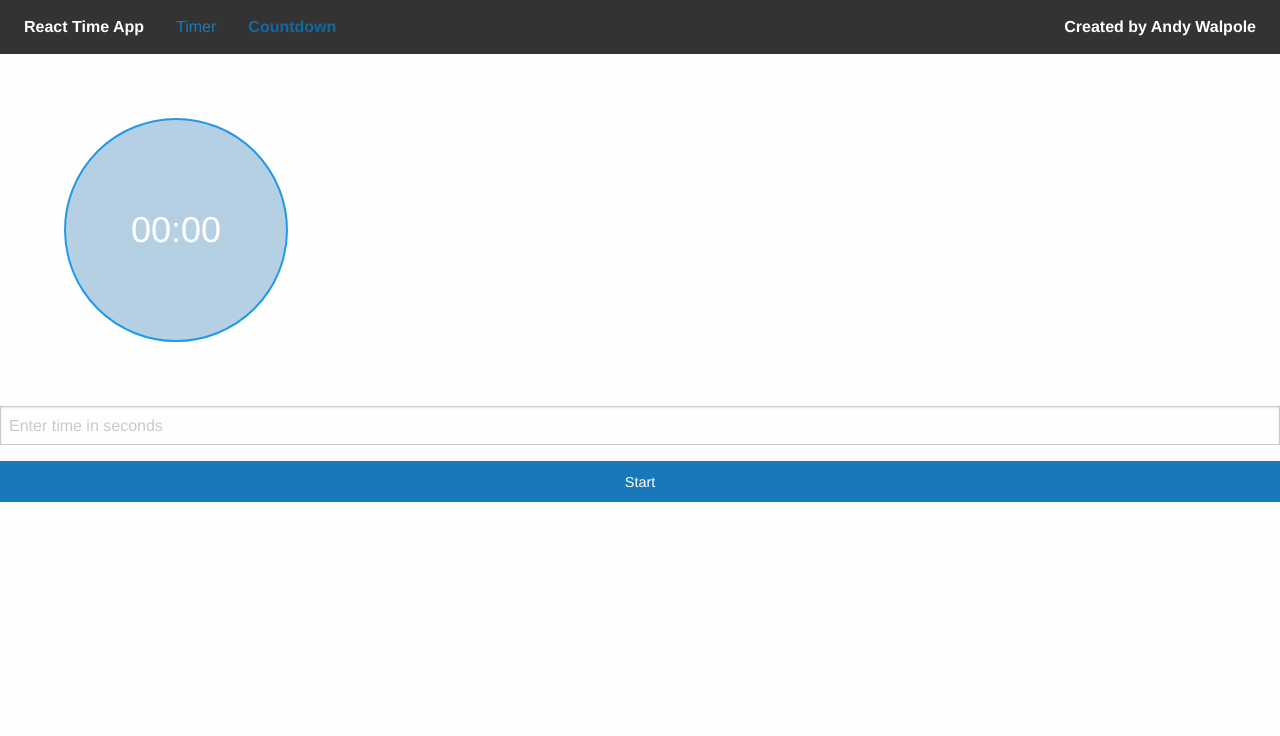
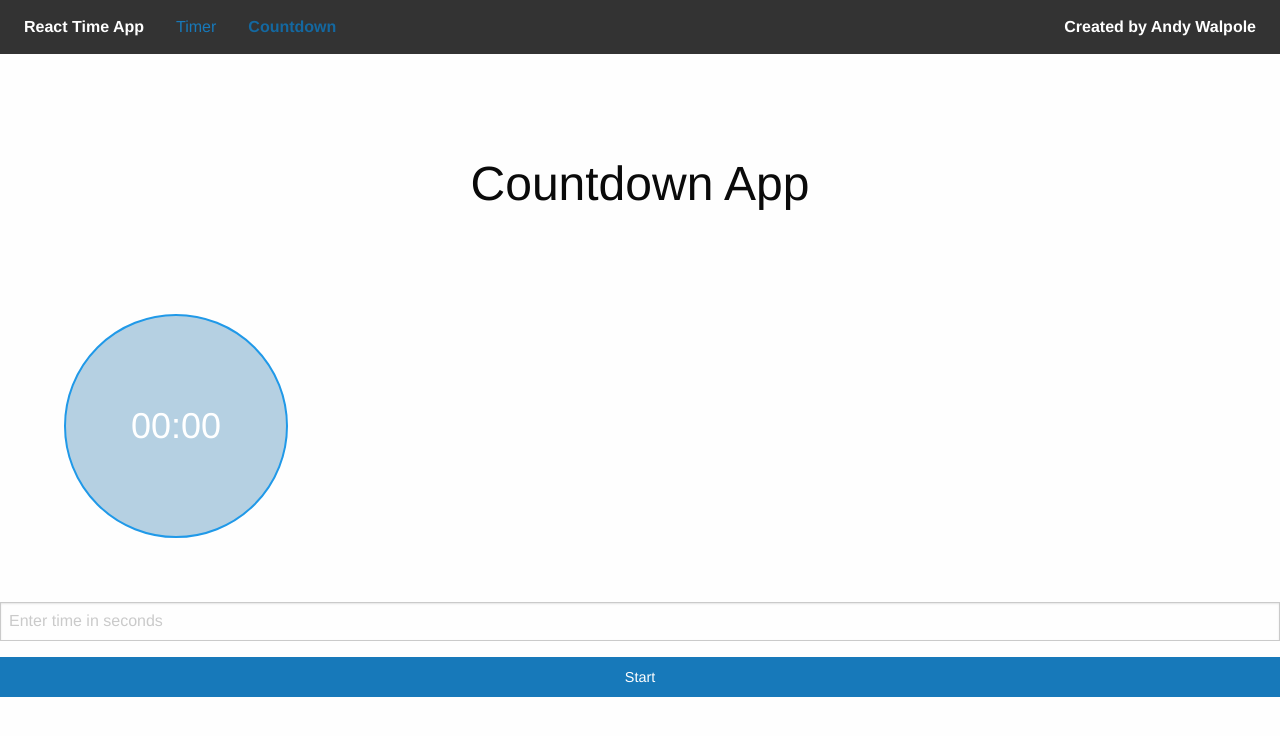
Before and after one commit to TCotton/tcaerTimer, a React app: page / in a window 1280 px wide. Both pictures are taken after a click on the link "Countdown". Built offline with nearby package versions, Linux system fonts and the light colour scheme.

Commit message:
last commit

```diff
--- a/app/components/Countdown.js
+++ b/app/components/Countdown.js
@@ -72,6 +72,7 @@ const Countdown = ReactClass({
 
 		return (
 			<div>
+				<h1 className='page-title'>Countdown App</h1>
 				<Clock totalSeconds={count}/>
 				{renderControlArea()}
 			</div>
--- /dev/null
+++ b/app/styles/components/_page-title.scss
@@ -0,0 +1,4 @@
+.page-title {
+  margin: 2em 0;
+  text-align: center;
+}
--- a/app/styles/styles.scss
+++ b/app/styles/styles.scss
@@ -2,3 +2,4 @@
 @import 'components/navigation';
 @import 'components/clock';
 @import 'components/controls';
+@import 'components/page-title';
```
